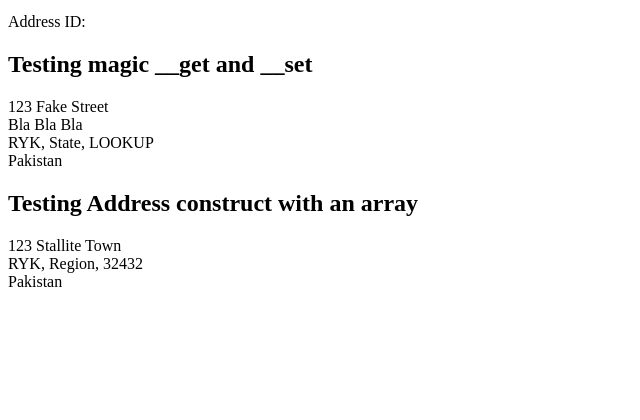
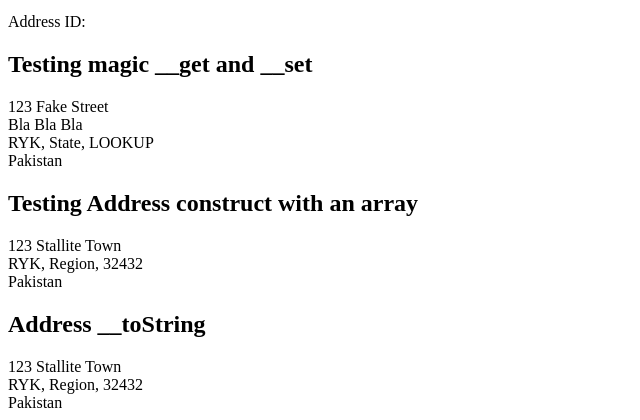
Before and after one commit to ranafaraz/oop_php, a PHP site: page /demo.php in a window 1280 px wide. Shown: the part 706-1126 px from the top of the page, without its empty margins (0-640 px from the left). Before the commit the page ends 993 px from the top, so only its background shows below. Run offline with PHP 8.4, Linux system fonts and the light colour scheme; data that the repository does not hold is empty.

Commit message:
Displayed __toString method.

```diff
--- a/demo.php
+++ b/demo.php
@@ -41,3 +41,6 @@ $address_2 = new Address(array(
   'country_name' => 'Pakistan',
 ));
 echo $address_2->display();
+
+echo '<h2>Address __toString</h2>';
+echo $address_2;
```
